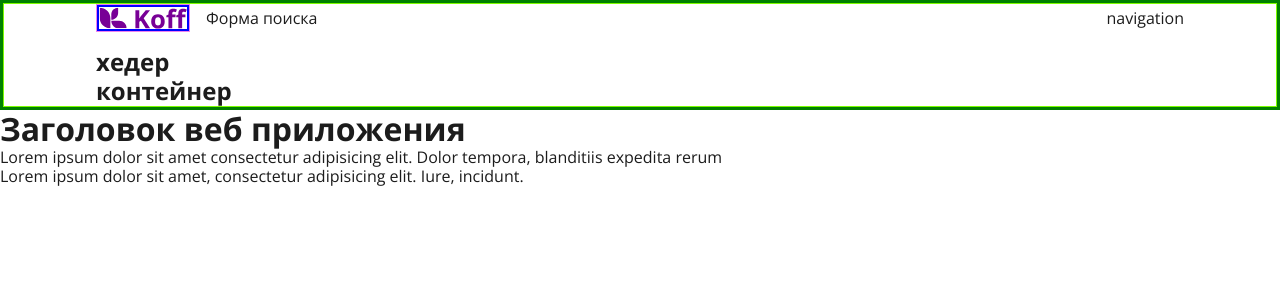
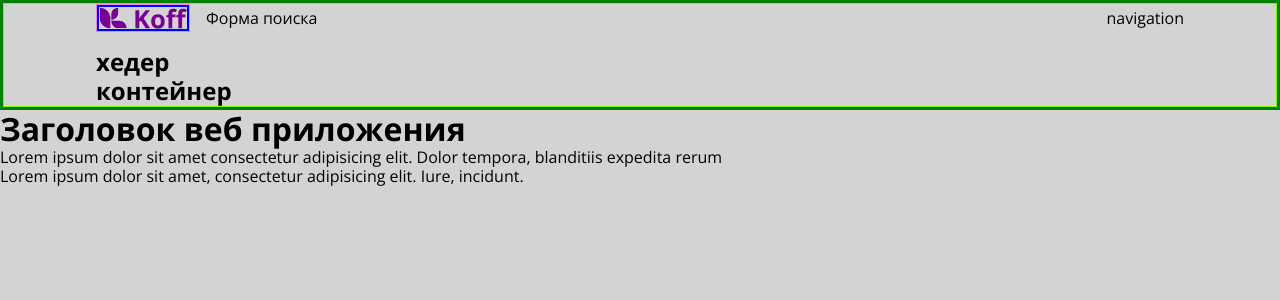
Before and after one commit to mindfling/ME_koff-vite_React_js_swc, a React (Vite) app: page / in a window 1280 px wide. Shown: the top 300 px of the page. Built offline with nearby package versions, Linux system fonts and the light colour scheme.

Commit message:
Update index.css

```diff
--- a/src/index.css
+++ b/src/index.css
@@ -27,7 +27,16 @@
 }
 
 
+/** vars */
+:root {
+  -dark-text: #1C1C1C;
+  -light-text: #F1E9E4;
+  -dark-bg: #000;
+  -light-bg: #FFF;
+}
 
+
+/** GLOBAL */
 html {
   box-sizing: border-box;
   position: relative;
@@ -44,12 +53,13 @@ body {
   min-width: 320px;
   min-height: 100vh;
   font-family: "Open Sans", sans-serif;
-  color: #1C1C1C;
+  color: var(-dark-text);
   font-family: Open Sans;
   font-size: 16px;
   font-weight: 400;
-  line-height: 1.2; /* 120% 19.2px */
+  line-height: 1.2;
   background-color: #fff;
+  background-color: lightgrey; /* DEBUG */
 }
 
 img,
```
